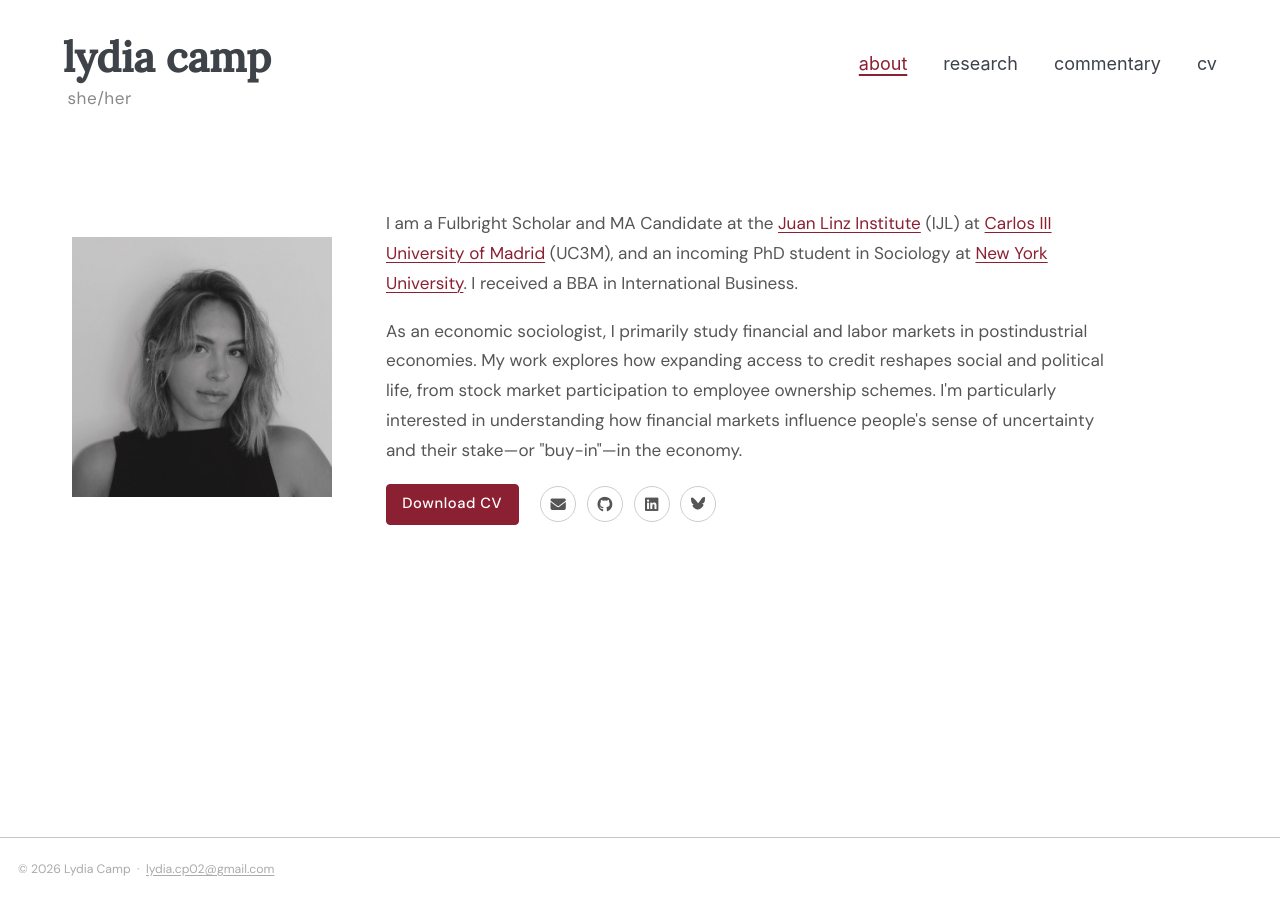
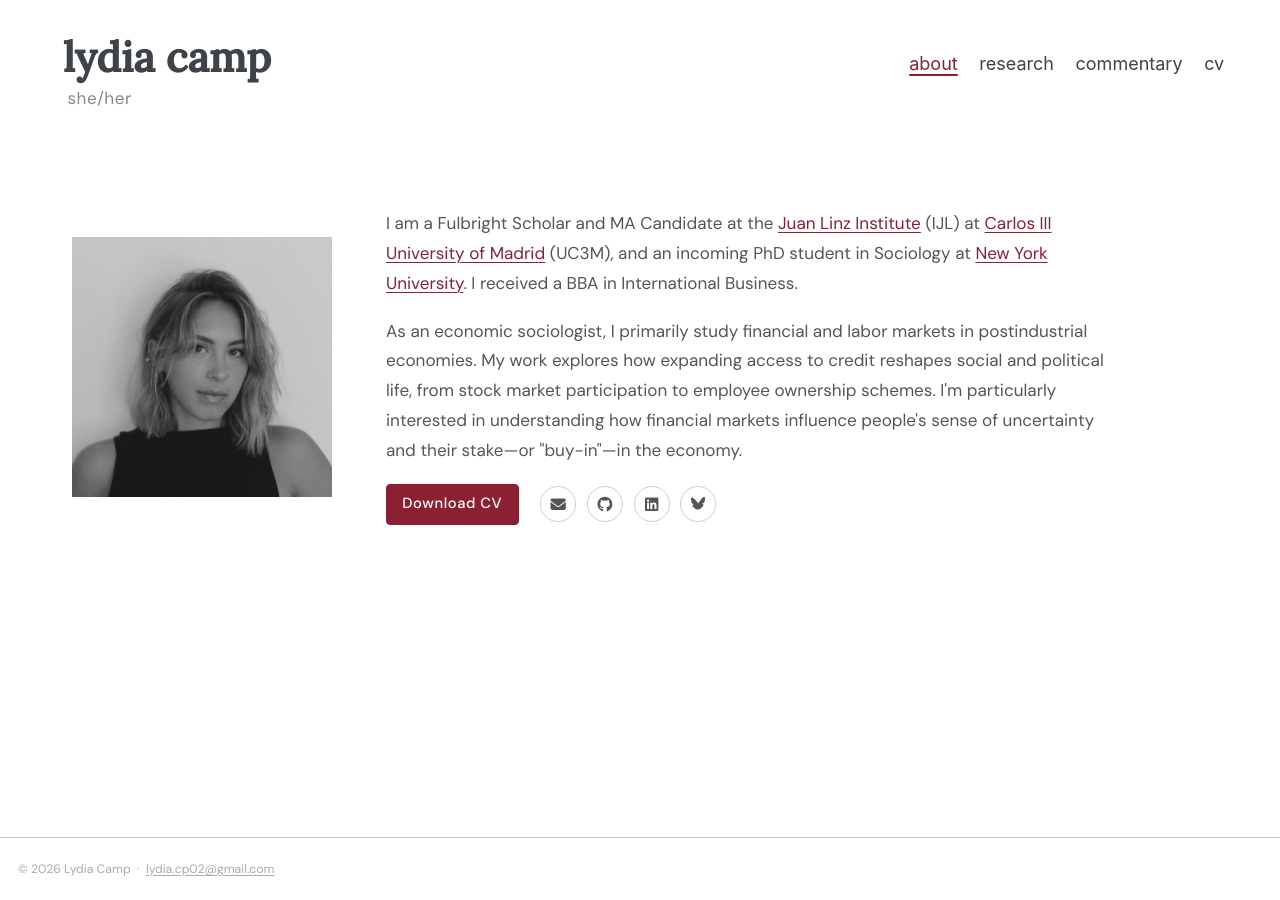
Before and after one commit to lydiagcamp/lydiagcamp.github.io, a Jekyll site: the page built from _pages/about.md, in a window 1280 px wide and 900 px high. Built offline with Jekyll 4.4.1, drawn with Linux system fonts in a browser that asks for light colours.

Commit message:
Tighten nav link spacing
Co-Authored-By: Claude Sonnet 4.6 <noreply@anthropic.com>

```diff
--- a/assets/css/custom.css
+++ b/assets/css/custom.css
@@ -162,8 +162,8 @@ details[open] summary {
 }
 
 .site-nav--simple .masthead__menu-item a {
-  padding-left: 1rem;
-  padding-right: 1rem;
+  padding-left: 0.6rem;
+  padding-right: 0.6rem;
   text-decoration: none;
   color: inherit;
   white-space: nowrap;
```
